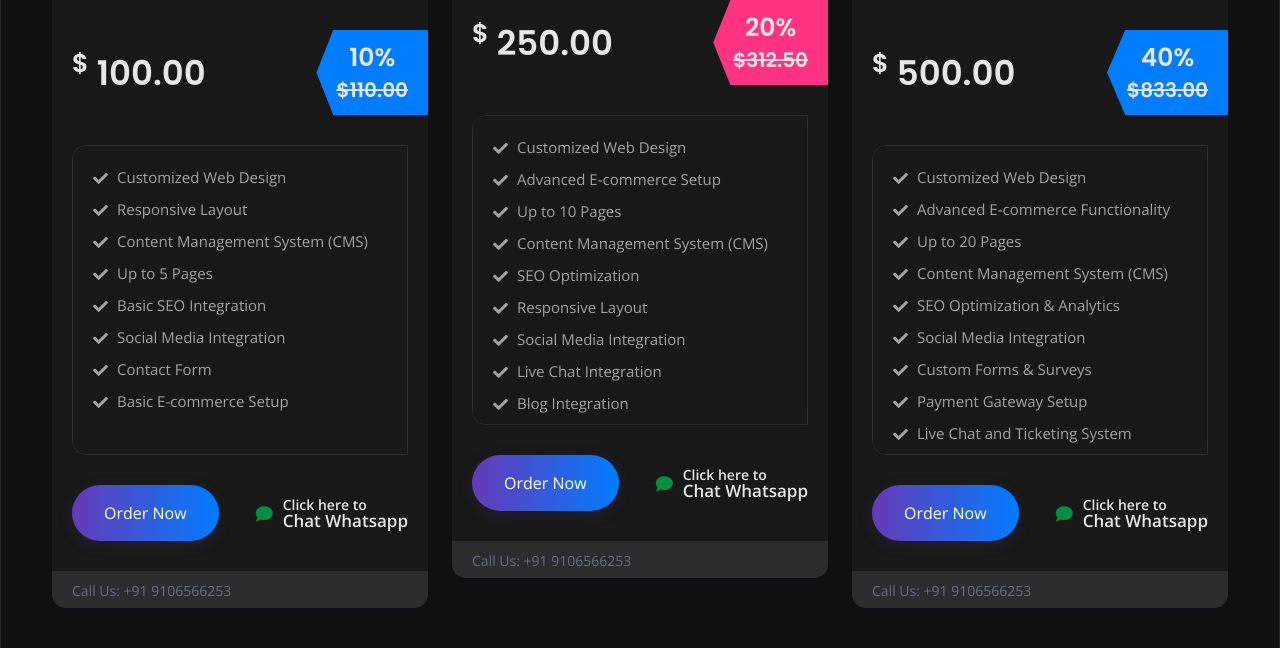
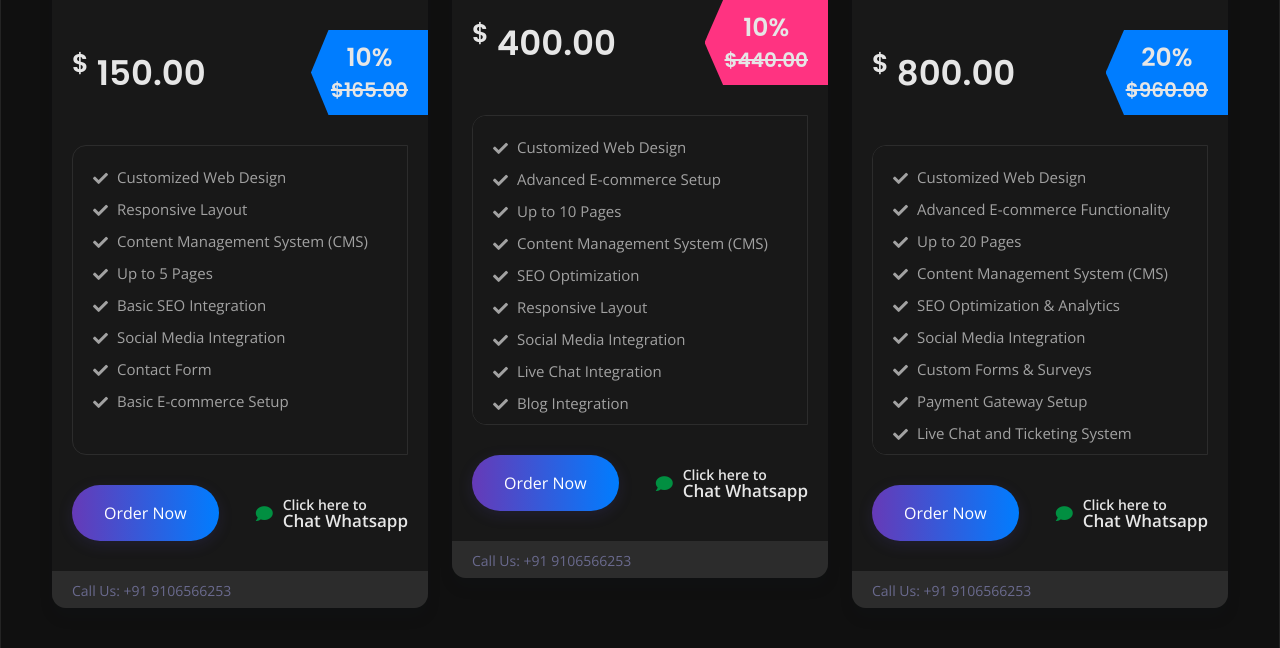
Before and after one commit to kartikprajapti123/Portfolio-Website-Code, a Django app: page /pricing/ in a window 1280 px wide. Shown: the part 864-1512 px from the top of the page. Run offline with Django 5.2, Linux system fonts and the light colour scheme; data that the repository does not hold is empty; some libraries are stand-ins or nearby versions.

Commit message:
Update pricing.html

```diff
--- a/portfolio_project/templates/pricing.html
+++ b/portfolio_project/templates/pricing.html
@@ -49,10 +49,10 @@
 				</div>
 				<div class="pricingrate">
 				  <div class="pricevalue">
-					<h2><sup>$</sup> 100.00</h2>
+					<h2><sup>$</sup> 150.00</h2>
 				  </div>
 				  <div class="priceoffer">
-					<h2>10% <span>$110.00</span></h2>
+					<h2>10% <span>$165.00</span></h2>
 				  </div>
 				</div>
 				<div class="pricingoffers">
@@ -90,10 +90,10 @@
 				</div>
 				<div class="pricingrate">
 				  <div class="pricevalue">
-					<h2><sup>$</sup> 250.00</h2>
+					<h2><sup>$</sup> 400.00</h2>
 				  </div>
 				  <div class="priceoffer">
-					<h2>20% <span>$312.50</span></h2>
+					<h2>10% <span>$440.00</span></h2>
 				  </div>
 				</div>
 				<div class="pricingoffers">
@@ -134,10 +134,10 @@
 				</div>
 				<div class="pricingrate">
 				  <div class="pricevalue">
-					<h2><sup>$</sup> 500.00</h2>
+					<h2><sup>$</sup> 800.00</h2>
 				  </div>
 				  <div class="priceoffer">
-					<h2>40% <span>$833.00</span></h2>
+					<h2>20% <span>$960.00</span></h2>
 				  </div>
 				</div>
 				<div class="pricingoffers">
```
